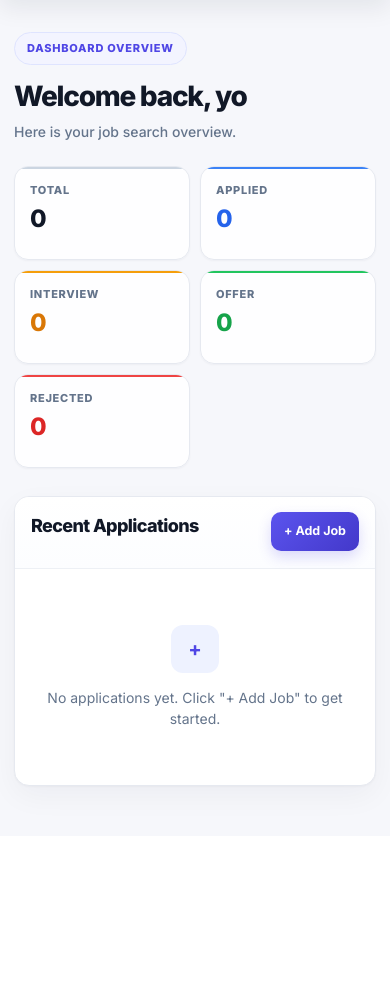
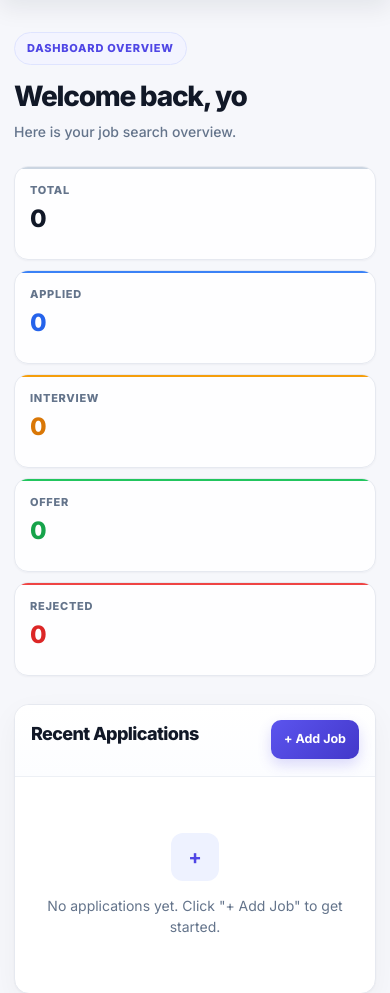
Before and after one commit to lethalstack/job-tracker, a Flask app: page / in a window 390 px wide. Shown: the part 62-1055 px from the top of the page. Before the commit the page ends 863 px from the top, so only its background shows below. Run offline with Flask 3, Linux system fonts and the light colour scheme; the visitor is signed in with stand-in values (Sample User, id 1); data that the repository does not hold is empty.

Commit message:
Fix mobile responsive layout

```diff
--- a/static/style.css
+++ b/static/style.css
@@ -1601,10 +1601,20 @@ textarea:focus-visible {
     background:rgba(99,102,241,.1);
 
 }
+
+
 @media (max-width: 768px) {
 
-    .stats-grid {
+    .stats {
         grid-template-columns: 1fr;
     }
 
-}
+    .card {
+        width: 100%;
+    }
+
+    .navbar {
+        flex-wrap: wrap;
+    }
+
+}
```
